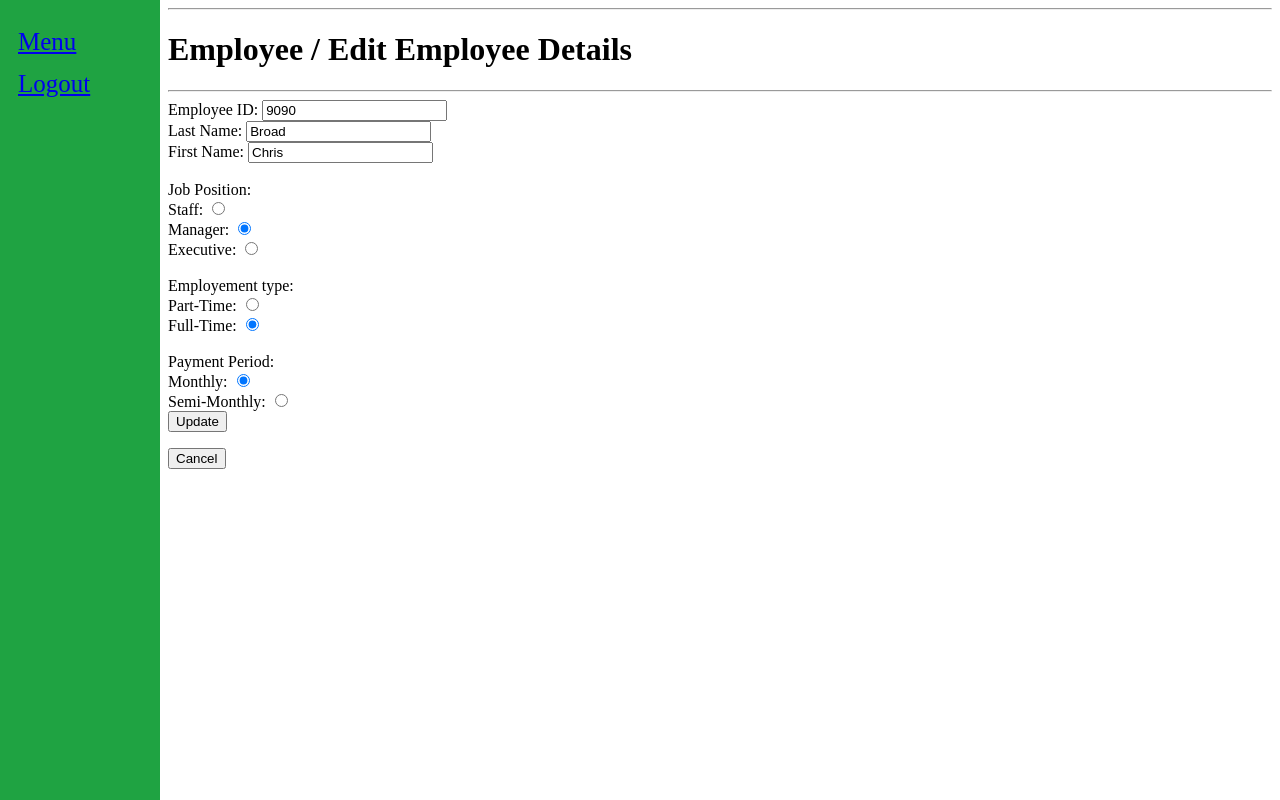
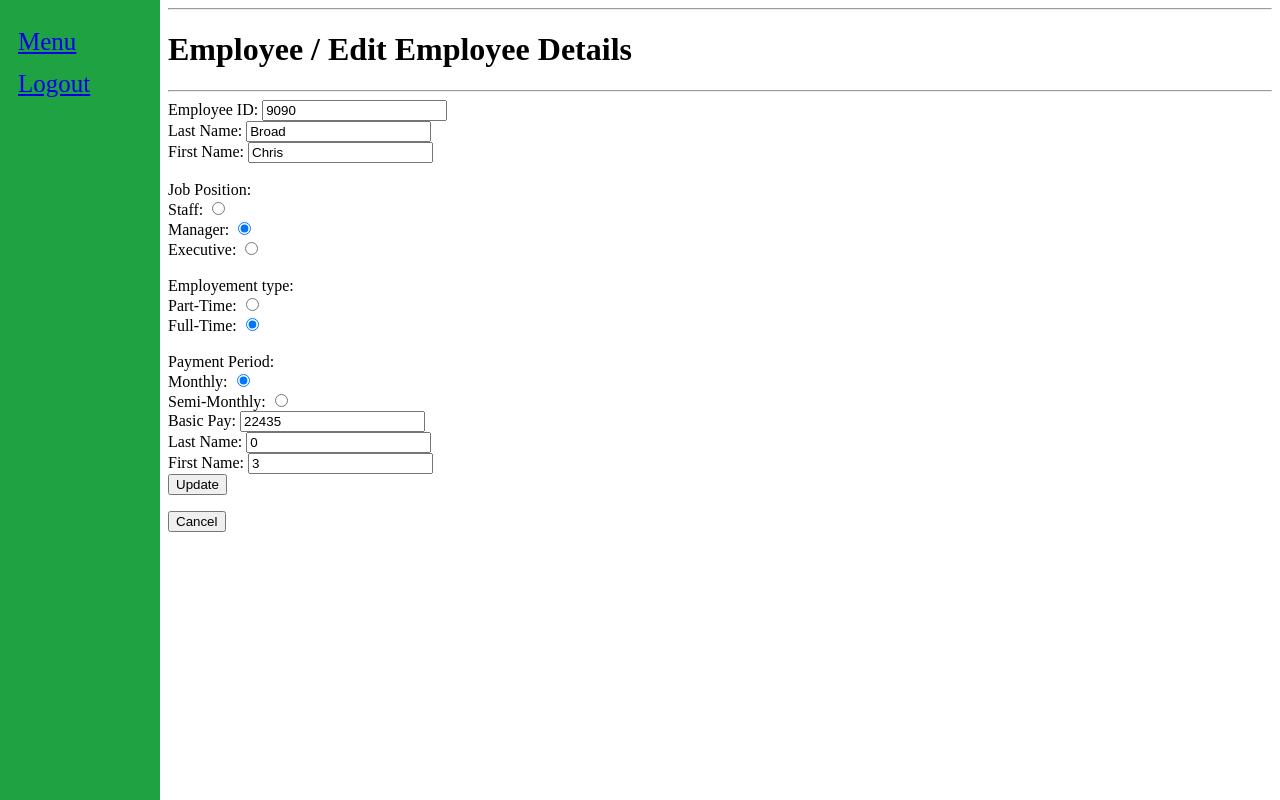
Before and after one commit to zrta2480/Webdev_SA3, a PHP site: page /editemployee.php?employeeID=9090 in a window 1280 px wide. Run offline with PHP 8.4, Linux system fonts and the light colour scheme; a user stored in the database is signed in; data comes from the database, SQL or seed files in the repository.

Commit message:
Add files via upload
Added input fields for Basic pay, night differential and overtime hours

```diff
--- a/editemployee.php
+++ b/editemployee.php
@@ -14,6 +14,9 @@ function edit_form($con, $submitted_ID)
     $old_position = "[your employee position]";
     $old_type = "[your employee type]";
     $old_period = "[your payment period]";
+    $old_basic = "[your basic pay]";
+    $old_night = "[your night differential]";
+    $old_overtime = "your overtime hours";
     $selected_employee = $submitted_ID;
     $sql = "SELECT * FROM tblemployees";
     $result = mysqli_query($con, $sql);
@@ -29,6 +32,9 @@ function edit_form($con, $submitted_ID)
             $old_position = $row['fldposition'];
             $old_type = $row['fldemployeetype'];
             $old_period = $row['fldperiod'];
+            $old_basic = $row['fldBasicPay'];
+            $old_night = $row['fldNightDiff'];
+            $old_overtime = $row['fldOvertime'];
         }
     }
 
@@ -108,6 +114,12 @@ function edit_form($con, $submitted_ID)
         echo "Semi-Monthly: <input type='radio' name='employeePeriod' value='Semi-Monthly' />";
     }
     echo "<br />";
+    echo "Basic Pay: <input type='text' value='" . $old_basic . "' name='employeeBasic' />";
+    echo "<br />";
+    echo "Last Name: <input type='text' value='" . $old_night . "' name='employeeNightDiff' />";
+    echo "<br />";
+    echo "First Name: <input type='text' value='" . $old_overtime . "' name='employeeOvertime' />";
+    echo "<br />";
     echo "<input type='hidden' name='selectedEmployee' value='" . $selected_employee . "' />";
     echo "<input type='submit' name='submit_update_employee' value='Update' />";
     echo "</form>";
@@ -123,6 +135,9 @@ function retry_edit_form()
     $new_position = $_POST['employeePosition'];
     $new_type = $_POST['employeeType'];
     $new_period = $_POST['employeePeriod'];
+    $new_basic = $_POST['employeeBasic'];
+    $new_night = $_POST['employeeNightDiff'];
+    $new_overtime = $_POST['employeeOvertime'];
     $indentifier = $_POST['selectedEmployee'];
 
     echo "<form action='" . htmlspecialchars($_SERVER["PHP_SELF"]) . "' method='post'>";
@@ -199,6 +214,12 @@ function retry_edit_form()
         echo "Semi-Monthly: <input type='radio' name='employeePeriod' value='Semi-Monthly' />";
     }
     echo "<br />";
+    echo "Basic Pay: <input type='text' value='" . $new_basic . "' name='employeeBasic' />";
+    echo "<br />";
+    echo "Last Name: <input type='text' value='" . $new_night . "' name='employeeNightDiff' />";
+    echo "<br />";
+    echo "First Name: <input type='text' value='" . $new_overtime . "' name='employeeOvertime' />";
+    echo "<br />";
     echo "<input type='hidden' name='selectedEmployee' value='" . $indentifier . "' />";
     echo "<input type='submit' name='submit_update_employee' value='Update' />";
     echo "</form>";
@@ -248,6 +269,9 @@ function retry_edit_form()
                     $new_job_position = $_POST['employeePosition'];
                     $new_employement_type = $_POST['employeeType'];
                     $new_payment_period = $_POST['employeePeriod'];
+                    $new_basic_pay = $_POST['employeeBasic'];
+                    $new_night_diff = $_POST['employeeNightDiff'];
+                    $new_overtime_hours = $_POST['employeeOvertime'];
 
                     $find_sql = "SELECT * FROM tblemployees";
                     $find_result = mysqli_query($con, $find_sql);
@@ -263,7 +287,7 @@ function retry_edit_form()
                         }
                     }
 
-                    if(empty($new_ID) || empty($new_last_name) || empty($new_first_name) || empty($new_job_position) || empty($new_job_position) || empty($new_employement_type) || empty($new_payment_period))
+                    if(empty($new_ID) || empty($new_last_name) || empty($new_first_name) || empty($new_job_position) || empty($new_job_position) || empty($new_employement_type) || empty($new_payment_period) || empty($new_basic_pay) || empty($new_night_diff) || empty($new_overtime_hours))
                     {
                         retry_edit_form();
                         echo "<h3>Blank data are not allowed!!!</h3>";
@@ -276,7 +300,8 @@ function retry_edit_form()
                         echo "<br />";
                     }
                     else {
-                        $update_sql = "UPDATE tblemployees SET fldindex='$new_ID', fldlastname='$new_last_name', fldfirstname='$new_first_name', fldposition='$new_job_position', fldemployeetype='$new_employement_type', fldperiod='$new_payment_period' WHERE fldindex='$selected_ID'";
+                        $update_sql = "UPDATE tblemployees SET fldindex='$new_ID', fldlastname='$new_last_name', fldfirstname='$new_first_name', fldposition='$new_job_position', fldemployeetype='$new_employement_type', fldperiod='$new_payment_period', fldBasicPay='$new_basic_pay', fldNightDiff='$new_night_diff', fldOvertime='$new_overtime_hours'
+                        WHERE fldindex='$selected_ID'";
                         if($con->query($update_sql) == TRUE)
                         {
                             retry_edit_form();
```
